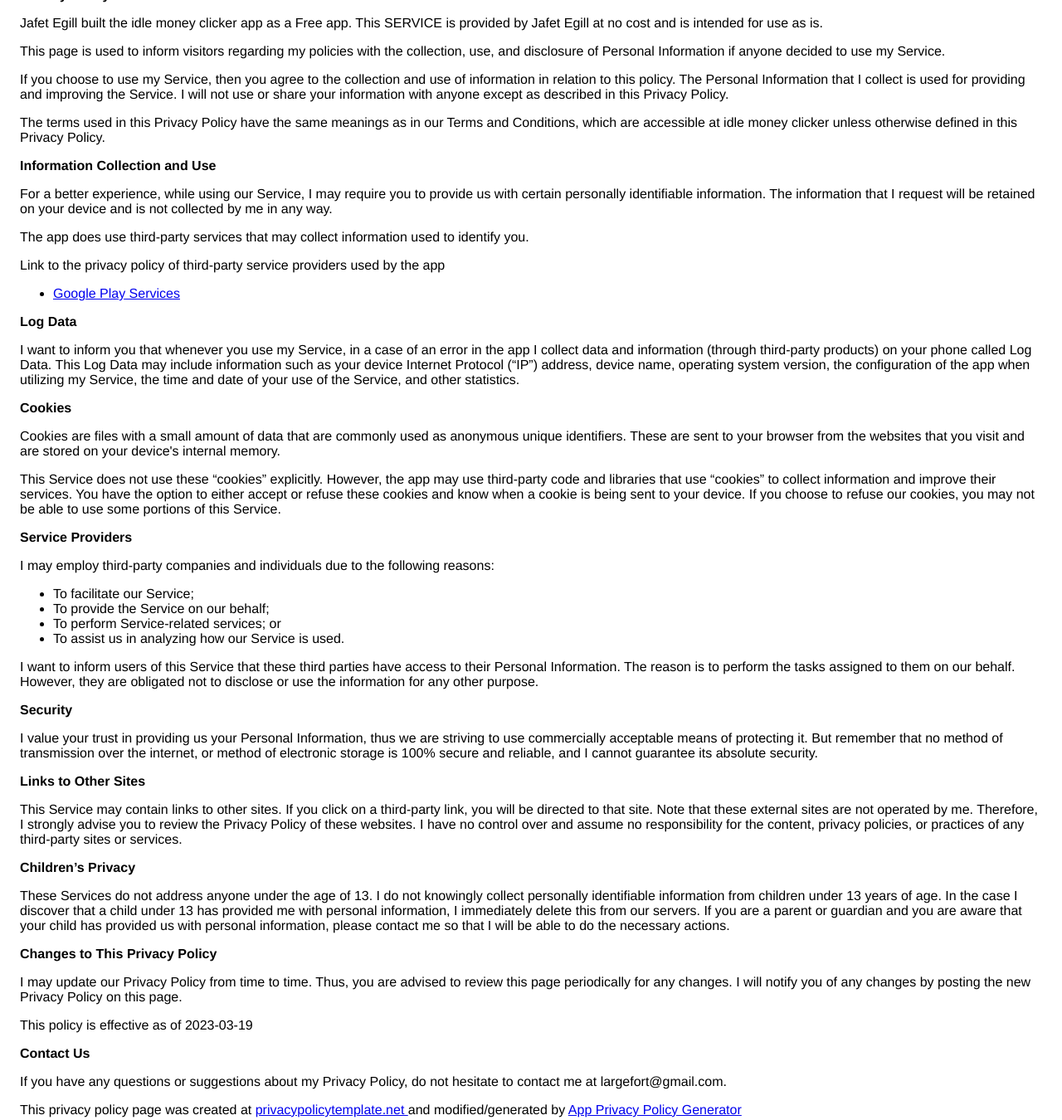
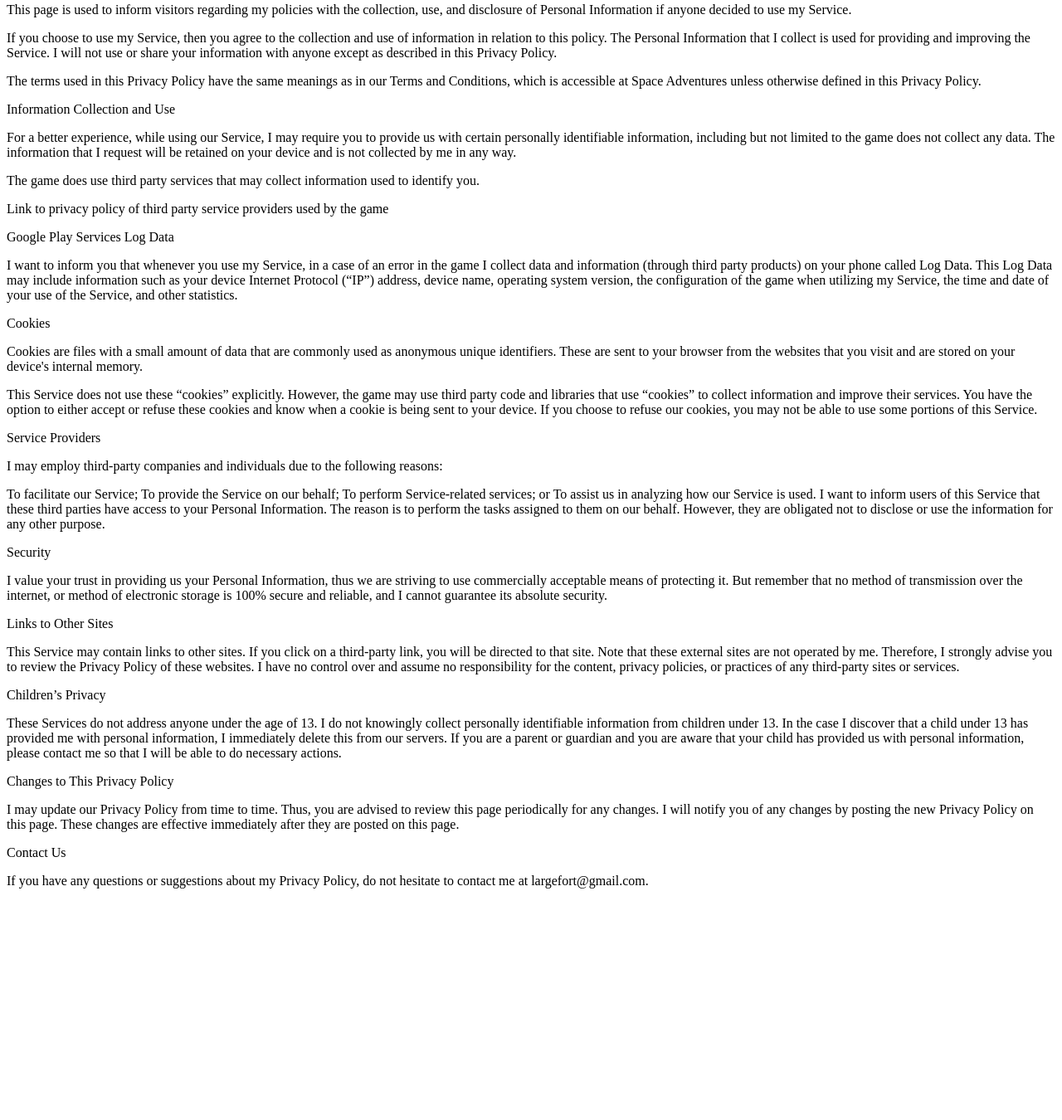
Before and after one commit to doomguyslays/private, a plain HTML site: page index.html in a window 1280 px wide. Shown: the part 39-1389 px from the top of the page at 83% size. After the commit the page ends 1126 px from the top, so only its background shows below. Drawn offline with Linux system fonts and the light colour scheme.

Commit message:
Update index.html

```diff
--- a/index.html
+++ b/index.html
@@ -1,109 +1,51 @@
-<!DOCTYPE html>
-    <html>
-    <head>
-      <meta charset='utf-8'>
-      <meta name='viewport' content='width=device-width'>
-      <title>Privacy Policy</title>
-      <style> body { font-family: 'Helvetica Neue', Helvetica, Arial, sans-serif; padding:1em; } </style>
-    </head>
-    <body>
-    <strong>Privacy Policy</strong> <p>
-                  Jafet Egill built the idle money clicker app as
-                  a Free app. This SERVICE is provided by
-                  Jafet Egill at no cost and is intended for use as
-                  is.
-                </p> <p>
-                  This page is used to inform visitors regarding my
-                  policies with the collection, use, and disclosure of Personal
-                  Information if anyone decided to use my Service.
-                </p> <p>
-                  If you choose to use my Service, then you agree to
-                  the collection and use of information in relation to this
-                  policy. The Personal Information that I collect is
-                  used for providing and improving the Service. I will not use or share your information with
-                  anyone except as described in this Privacy Policy.
-                </p> <p>
-                  The terms used in this Privacy Policy have the same meanings
-                  as in our Terms and Conditions, which are accessible at
-                  idle money clicker unless otherwise defined in this Privacy Policy.
-                </p> <p><strong>Information Collection and Use</strong></p> <p>
-                  For a better experience, while using our Service, I
-                  may require you to provide us with certain personally
-                  identifiable information. The information that
-                  I request will be retained on your device and is not collected by me in any way.
-                </p> <div><p>
-                    The app does use third-party services that may collect
-                    information used to identify you.
-                  </p> <p>
-                    Link to the privacy policy of third-party service providers used
-                    by the app
-                  </p> <ul><li><a href="https://www.google.com/policies/privacy/" target="_blank" rel="noopener noreferrer">Google Play Services</a></li><!----><!----><!----><!----><!----><!----><!----><!----><!----><!----><!----><!----><!----><!----><!----><!----><!----><!----><!----><!----><!----><!----><!----><!----><!----><!----><!----></ul></div> <p><strong>Log Data</strong></p> <p>
-                  I want to inform you that whenever you
-                  use my Service, in a case of an error in the app
-                  I collect data and information (through third-party
-                  products) on your phone called Log Data. This Log Data may
-                  include information such as your device Internet Protocol
-                  (“IP”) address, device name, operating system version, the
-                  configuration of the app when utilizing my Service,
-                  the time and date of your use of the Service, and other
-                  statistics.
-                </p> <p><strong>Cookies</strong></p> <p>
-                  Cookies are files with a small amount of data that are
-                  commonly used as anonymous unique identifiers. These are sent
-                  to your browser from the websites that you visit and are
-                  stored on your device's internal memory.
-                </p> <p>
-                  This Service does not use these “cookies” explicitly. However,
-                  the app may use third-party code and libraries that use
-                  “cookies” to collect information and improve their services.
-                  You have the option to either accept or refuse these cookies
-                  and know when a cookie is being sent to your device. If you
-                  choose to refuse our cookies, you may not be able to use some
-                  portions of this Service.
-                </p> <p><strong>Service Providers</strong></p> <p>
-                  I may employ third-party companies and
-                  individuals due to the following reasons:
-                </p> <ul><li>To facilitate our Service;</li> <li>To provide the Service on our behalf;</li> <li>To perform Service-related services; or</li> <li>To assist us in analyzing how our Service is used.</li></ul> <p>
-                  I want to inform users of this Service
-                  that these third parties have access to their Personal
-                  Information. The reason is to perform the tasks assigned to
-                  them on our behalf. However, they are obligated not to
-                  disclose or use the information for any other purpose.
-                </p> <p><strong>Security</strong></p> <p>
-                  I value your trust in providing us your
-                  Personal Information, thus we are striving to use commercially
-                  acceptable means of protecting it. But remember that no method
-                  of transmission over the internet, or method of electronic
-                  storage is 100% secure and reliable, and I cannot
-                  guarantee its absolute security.
-                </p> <p><strong>Links to Other Sites</strong></p> <p>
-                  This Service may contain links to other sites. If you click on
-                  a third-party link, you will be directed to that site. Note
-                  that these external sites are not operated by me.
-                  Therefore, I strongly advise you to review the
-                  Privacy Policy of these websites. I have
-                  no control over and assume no responsibility for the content,
-                  privacy policies, or practices of any third-party sites or
-                  services.
-                </p> <p><strong>Children’s Privacy</strong></p> <div><p>
-                    These Services do not address anyone under the age of 13.
-                    I do not knowingly collect personally
-                    identifiable information from children under 13 years of age. In the case
-                    I discover that a child under 13 has provided
-                    me with personal information, I immediately
-                    delete this from our servers. If you are a parent or guardian
-                    and you are aware that your child has provided us with
-                    personal information, please contact me so that
-                    I will be able to do the necessary actions.
-                  </p></div> <!----> <p><strong>Changes to This Privacy Policy</strong></p> <p>
-                  I may update our Privacy Policy from
-                  time to time. Thus, you are advised to review this page
-                  periodically for any changes. I will
-                  notify you of any changes by posting the new Privacy Policy on
-                  this page.
-                </p> <p>This policy is effective as of 2023-03-19</p> <p><strong>Contact Us</strong></p> <p>
-                  If you have any questions or suggestions about my
-                  Privacy Policy, do not hesitate to contact me at largefort@gmail.com.
-                </p> <p>This privacy policy page was created at <a href="https://privacypolicytemplate.net" target="_blank" rel="noopener noreferrer">privacypolicytemplate.net </a>and modified/generated by <a href="https://app-privacy-policy-generator.nisrulz.com/" target="_blank" rel="noopener noreferrer">App Privacy Policy Generator</a></p>
-    </body>
-    </html>
+<p>jafet egill built the Space Adventures game as a Free game. This SERVICE is provided by jafet egill at no cost and is intended for use as is.</p>
+
+<p>This page is used to inform visitors regarding my policies with the collection, use, and disclosure of Personal Information if anyone decided to use my Service.</p>
+
+<p>If you choose to use my Service, then you agree to the collection and use of information in relation to this policy. The Personal Information that I collect is used for providing and improving the Service. I will not use or share your information with anyone except as described in this Privacy Policy.</p>
+
+<p>The terms used in this Privacy Policy have the same meanings as in our Terms and Conditions, which is accessible at Space Adventures unless otherwise defined in this Privacy Policy.</p>
+
+<p>Information Collection and Use</p>
+
+<p>For a better experience, while using our Service, I may require you to provide us with certain personally identifiable information, including but not limited to the game does not collect any data. The information that I request will be retained on your device and is not collected by me in any way.</p>
+
+<p>The game does use third party services that may collect information used to identify you.</p>
+
+<p>Link to privacy policy of third party service providers used by the game</p>
+
+<p>Google Play Services Log Data</p>
+
+<p>I want to inform you that whenever you use my Service, in a case of an error in the game I collect data and information (through third party products) on your phone called Log Data. This Log Data may include information such as your device Internet Protocol (&ldquo;IP&rdquo;) address, device name, operating system version, the configuration of the game when utilizing my Service, the time and date of your use of the Service, and other statistics.</p>
+
+<p>Cookies</p>
+
+<p>Cookies are files with a small amount of data that are commonly used as anonymous unique identifiers. These are sent to your browser from the websites that you visit and are stored on your device's internal memory.</p>
+
+<p>This Service does not use these &ldquo;cookies&rdquo; explicitly. However, the game may use third party code and libraries that use &ldquo;cookies&rdquo; to collect information and improve their services. You have the option to either accept or refuse these cookies and know when a cookie is being sent to your device. If you choose to refuse our cookies, you may not be able to use some portions of this Service.</p>
+
+<p>Service Providers</p>
+
+<p>I may employ third-party companies and individuals due to the following reasons:</p>
+
+<p>To facilitate our Service; To provide the Service on our behalf; To perform Service-related services; or To assist us in analyzing how our Service is used. I want to inform users of this Service that these third parties have access to your Personal Information. The reason is to perform the tasks assigned to them on our behalf. However, they are obligated not to disclose or use the information for any other purpose.</p>
+
+<p>Security</p>
+
+<p>I value your trust in providing us your Personal Information, thus we are striving to use commercially acceptable means of protecting it. But remember that no method of transmission over the internet, or method of electronic storage is 100% secure and reliable, and I cannot guarantee its absolute security.</p>
+
+<p>Links to Other Sites</p>
+
+<p>This Service may contain links to other sites. If you click on a third-party link, you will be directed to that site. Note that these external sites are not operated by me. Therefore, I strongly advise you to review the Privacy Policy of these websites. I have no control over and assume no responsibility for the content, privacy policies, or practices of any third-party sites or services.</p>
+
+<p>Children&rsquo;s Privacy</p>
+
+<p>These Services do not address anyone under the age of 13. I do not knowingly collect personally identifiable information from children under 13. In the case I discover that a child under 13 has provided me with personal information, I immediately delete this from our servers. If you are a parent or guardian and you are aware that your child has provided us with personal information, please contact me so that I will be able to do necessary actions.</p>
+
+<p>Changes to This Privacy Policy</p>
+
+<p>I may update our Privacy Policy from time to time. Thus, you are advised to review this page periodically for any changes. I will notify you of any changes by posting the new Privacy Policy on this page. These changes are effective immediately after they are posted on this page.</p>
+
+<p>Contact Us</p>
+
+<p>If you have any questions or suggestions about my Privacy Policy, do not hesitate to contact me at largefort@gmail.com.</p>
```
